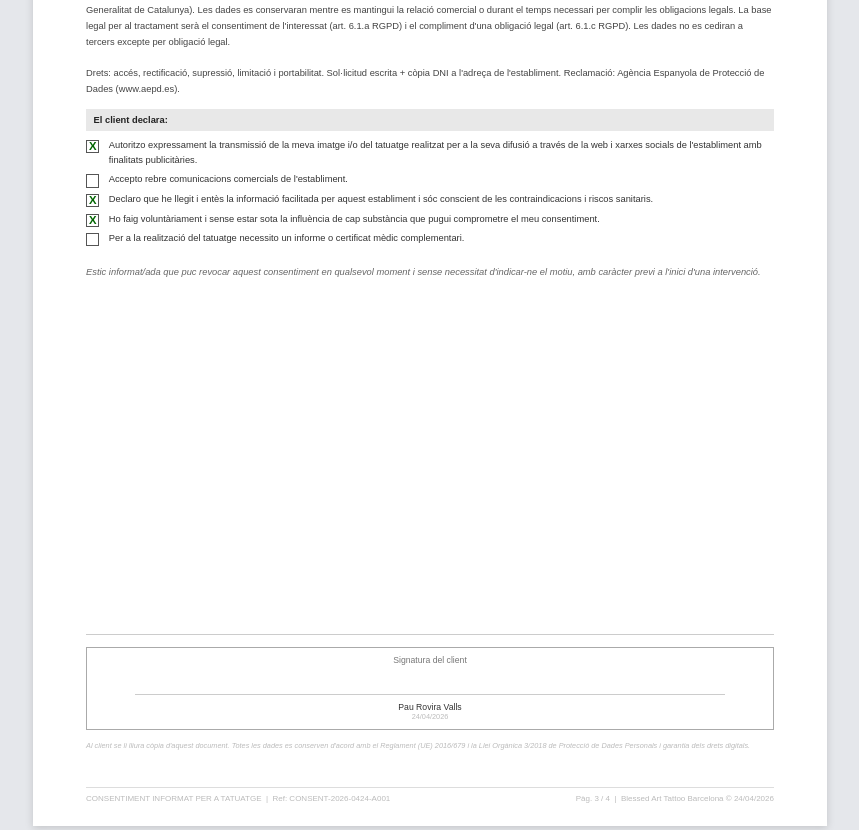
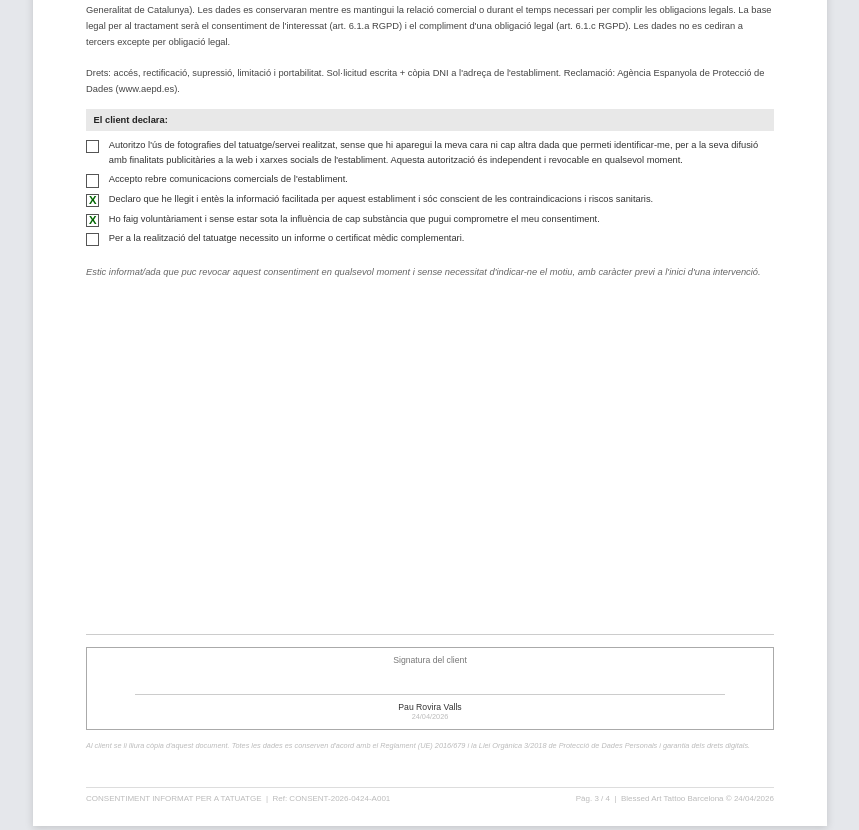
Before and after one commit to Blessed-BCN/App_Blessed, a plain HTML site: page consent_ca.html in a window 1280 px wide. Shown: the part 2660-3490 px from the top of the page, without its empty margins (210-1069 px from the left). Drawn offline with Linux system fonts and the light colour scheme.

Commit message:
v9.11.5: casella real d'autorització d'imatges al consentiment PDF
box-imatges ara es marca dinàmicament segons D.autoritza_imatges_marketing
en lloc d'estar sempre en X per a tothom (consent_ca.html). Text del
consentiment restringeix l'autorització a fotos sense cara ni dades
identificatives. Verificat en viu a staging amb els dos valors (true/false).

```diff
--- a/consent_ca.html
+++ b/consent_ca.html
@@ -182,6 +182,8 @@ function omplirDades(){
   });
   var boxCom = document.getElementById('box-comunicacions');
   if(boxCom) boxCom.textContent = D.comunicacions_comercials ? 'X' : '';
+  var boxImatges = document.getElementById('box-imatges');
+  if(boxImatges) boxImatges.textContent = D.autoritza_imatges_marketing ? 'X' : '';
   qq('tutor-nom-val').forEach(function(e){e.textContent=D.tutor_nom});
   if(q('tutor-dni-val')) q('tutor-dni-val').textContent = D.tutor_dni;
   if(q('tutor-relacio-val')) q('tutor-relacio-val').textContent = D.tutor_relacio;
@@ -611,7 +613,7 @@ window.addEventListener('DOMContentLoaded',function(){
   <div class="sec">
     <div class="sec-head">El client declara:</div>
     <ul class="chk-list">
-      <li><span class="box">X</span><span class="txt">Autoritzo expressament la transmissió de la meva imatge i/o del tatuatge realitzat per a la seva difusió a través de la web i xarxes socials de l'establiment amb finalitats publicitàries.</span></li>
+      <li><span class="box" id="box-imatges"></span><span class="txt">Autoritzo l'ús de fotografies del tatuatge/servei realitzat, sense que hi aparegui la meva cara ni cap altra dada que permeti identificar-me, per a la seva difusió amb finalitats publicitàries a la web i xarxes socials de l'establiment. Aquesta autorització és independent i revocable en qualsevol moment.</span></li>
       <li><span class="box" id="box-comunicacions"></span><span class="txt">Accepto rebre comunicacions comercials de l'establiment.</span></li>
       <li><span class="box">X</span><span class="txt">Declaro que he llegit i entès la informació facilitada per aquest establiment i sóc conscient de les contraindicacions i riscos sanitaris.</span></li>
       <li><span class="box">X</span><span class="txt">Ho faig voluntàriament i sense estar sota la influència de cap substància que pugui comprometre el meu consentiment.</span></li>
--- a/sw.js
+++ b/sw.js
@@ -1,4 +1,4 @@
-const CACHE='blessed-app-v9.11.4';
+const CACHE='blessed-app-v9.11.5';
 const ASSETS=['/index.html','/sw.js','/manifest.json','/consent_ca.html'];
 self.addEventListener('install',e=>{e.waitUntil(caches.open(CACHE).then(c=>c.addAll(ASSETS)).then(()=>self.skipWaiting()));});
 self.addEventListener('activate',e=>{e.waitUntil(caches.keys().then(ks=>Promise.all(ks.filter(k=>k!==CACHE).map(k=>caches.delete(k)))).then(()=>self.clients.claim()).then(()=>self.clients.matchAll({type:'window',includeUncontrolled:true})).then(cs=>cs.forEach(c=>c.postMessage({type:'SW_UPDATED'}))));});
```
Also changed, not shown: index.html (+2 -2 lines).
